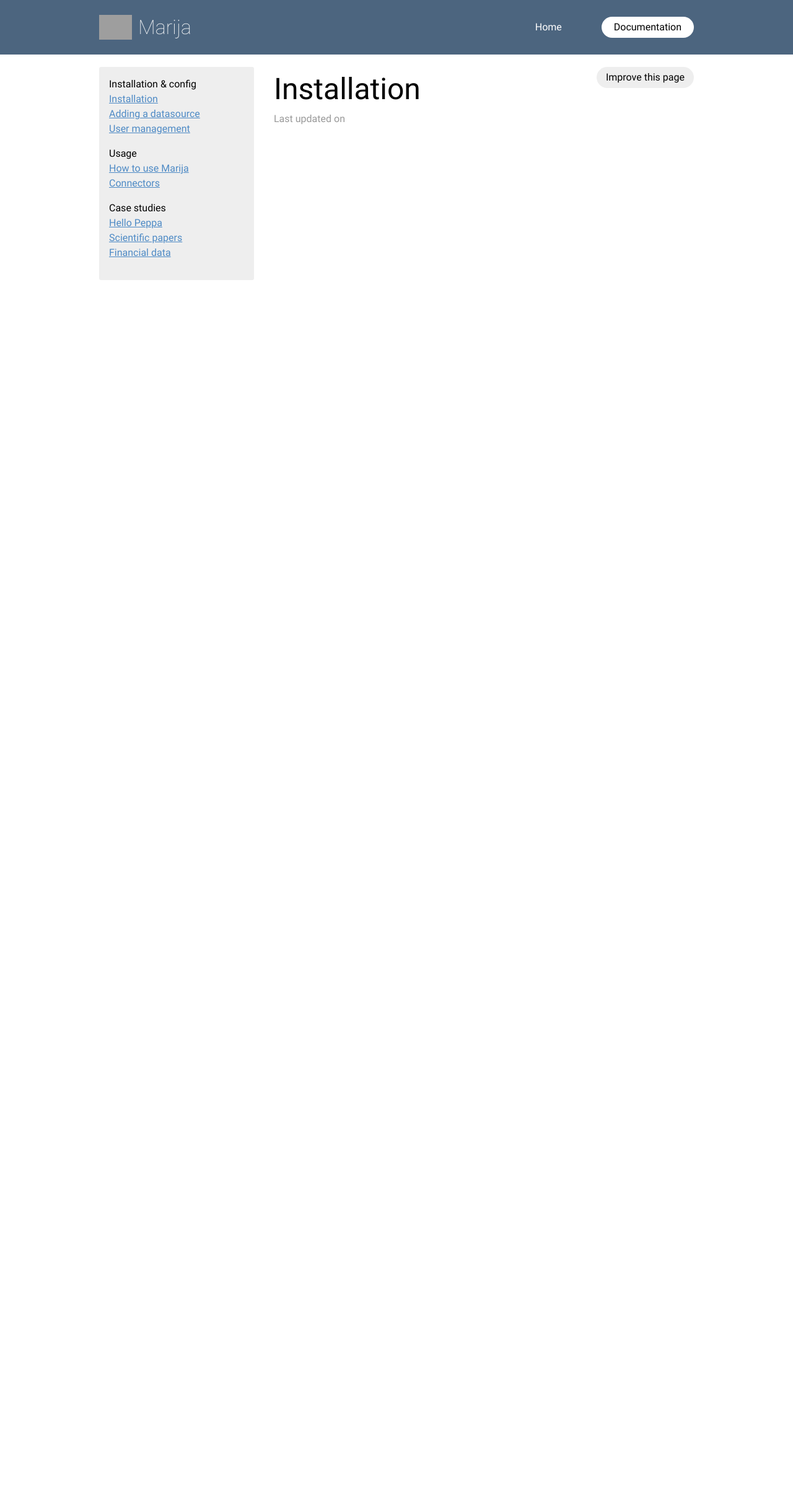
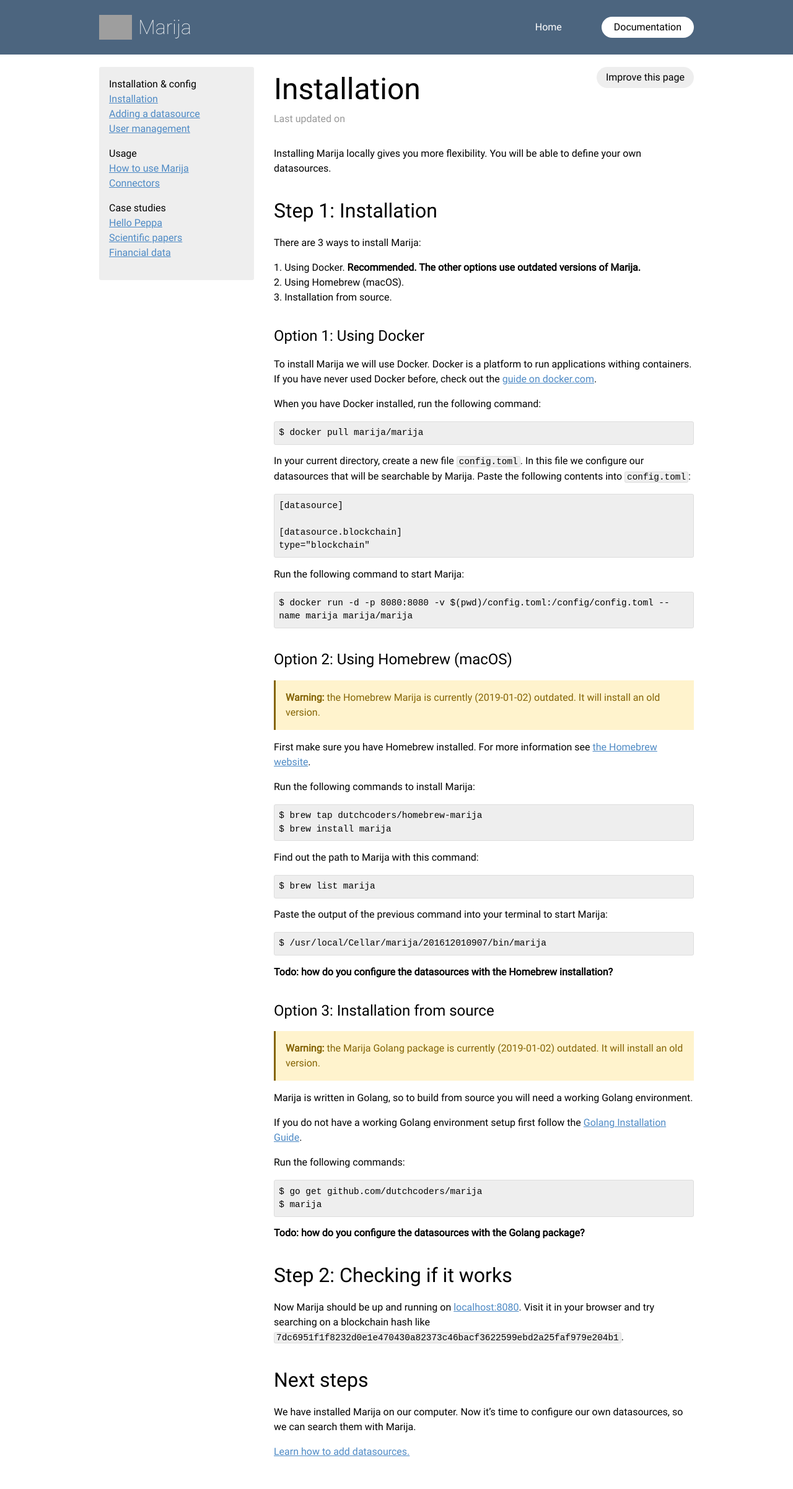
Before and after one commit to marijaio/marija-docs, a Jekyll site: the page built from installation.md, in a window 1280 px wide. Shown: the whole page at 62% size. Built offline with Jekyll 4.4.1, drawn with Linux system fonts in a browser that asks for light colours; before the commit the page ends 900 px from its top, so only the background shows below that; grey boxes are pictures that could not be loaded.

Commit message:
installation article

````diff
--- a/_sass/article.scss
+++ b/_sass/article.scss
@@ -40,6 +40,11 @@
     margin: 1em 0 .5em;
   }
 
+  h3 {
+    font-size: 1.5em;
+    margin: 1.33em 0 .66em;
+  }
+
   p {
     margin-bottom: 1em;
   }
@@ -61,12 +66,27 @@
     }
   }
 
-  code {
+  code.highlighter-rouge,
+  div.highlighter-rouge {
     background: #eee;
     border: 1px solid #ddd;
     border-radius: 3px;
-    white-space: nowrap;
+    font-family: monospace;
+    font-size: .9em;
+  }
+
+  code.highlighter-rouge {
     padding: 0 3px;
+  }
+
+  div.highlighter-rouge {
+    padding: .5em;
+    margin-bottom: 1em;
+
+    pre {
+      white-space: pre-wrap;
+      max-width: 100%;
+    }
   }
 
   video {
@@ -82,4 +102,9 @@
     list-style: disc inside;
     margin-bottom: 1em;
   }
+
+  ol {
+    list-style: decimal inside;
+    margin-bottom: 1em;
+  }
 }
--- a/installation.md
+++ b/installation.md
@@ -2,3 +2,97 @@
 layout: article
 title: Installation
 ---
+
+Installing Marija locally gives you more flexibility. You will be able to define
+your own datasources.
+
+## Step 1: Installation
+
+There are 3 ways to install Marija:
+1. Using Docker. **Recommended. The other options use outdated versions of Marija.**
+2. Using Homebrew (macOS).
+3. Installation from source.
+
+### Option 1: Using Docker
+
+To install Marija we will use Docker. Docker is a platform to run applications
+withing containers. If you have never used Docker before, check out the
+[guide on docker.com](https://docs.docker.com/get-started/).
+
+When you have Docker installed, run the following command:
+```
+$ docker pull marija/marija
+```
+
+In your current directory, create a new file `config.toml`. In this file
+we configure our datasources that will be searchable by Marija. Paste the
+following contents into `config.toml`:
+
+```
+[datasource]
+
+[datasource.blockchain]
+type="blockchain"
+```
+
+Run the following command to start Marija:
+```
+$ docker run -d -p 8080:8080 -v $(pwd)/config.toml:/config/config.toml --name marija marija/marija
+```
+
+### Option 2: Using Homebrew (macOS)
+
+> **Warning:** the Homebrew Marija is currently (2019-01-02) outdated. It will install an old version.
+
+First make sure you have Homebrew installed. For more information see
+[the Homebrew website](https://brew.sh/).
+
+Run the following commands to install Marija:
+```
+$ brew tap dutchcoders/homebrew-marija
+$ brew install marija
+```
+
+Find out the path to Marija with this command:
+```
+$ brew list marija
+```
+
+Paste the output of the previous command into your terminal to start Marija:
+```
+$ /usr/local/Cellar/marija/201612010907/bin/marija
+```
+
+**Todo: how do you configure the datasources with the Homebrew installation?**
+
+
+### Option 3: Installation from source
+
+> **Warning:** the Marija Golang package is currently (2019-01-02) outdated. It will install an old version.
+
+Marija is written in Golang, so to build from source you will need a working Golang
+environment.
+
+If you do not have a working Golang environment setup first follow the
+[Golang Installation Guide](https://golang.org/doc/install).
+
+Run the following commands:
+```
+$ go get github.com/dutchcoders/marija
+$ marija
+```
+
+**Todo: how do you configure the datasources with the Golang package?**
+
+## Step 2: Checking if it works
+
+Now Marija should be up and running on [localhost:8080](http://localhost:8080).
+Visit it in your browser and try searching on a blockchain hash like
+`7dc6951f1f8232d0e1e470430a82373c46bacf3622599ebd2a25faf979e204b1`.
+
+## Next steps
+
+We have installed Marija on our computer. Now it's time to configure our own
+datasources, so we can search them with Marija.
+
+[Learn how to add datasources.](/adding-datasources.html)
````
